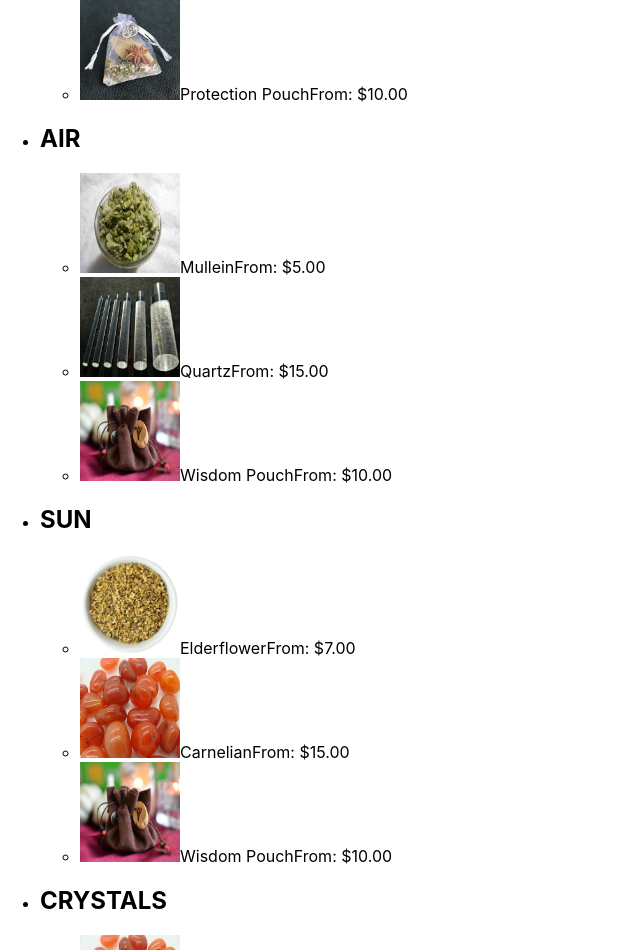
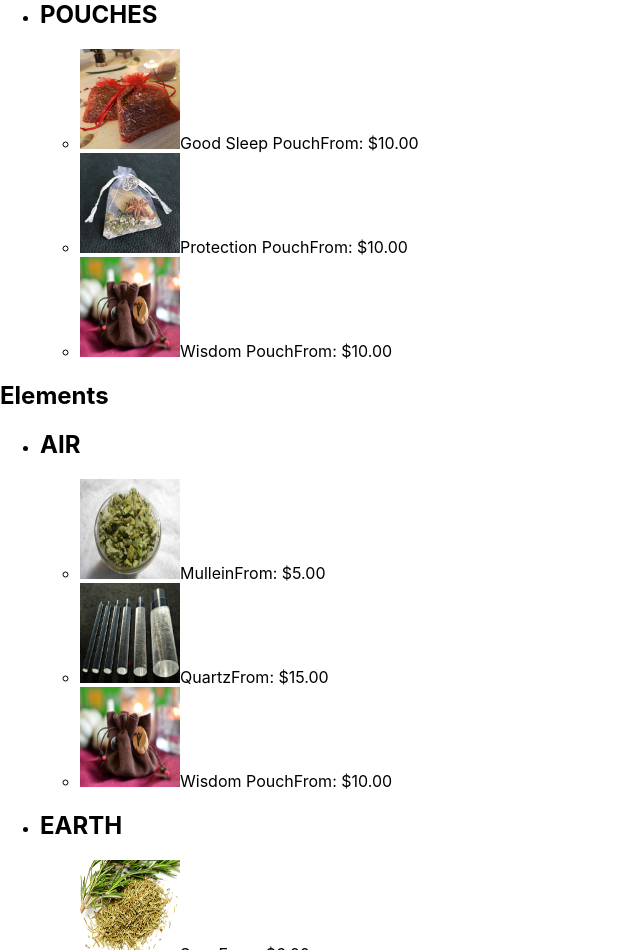
Before and after one commit to LeeGee64/mystic-bazaar-v2, a Next.js app: page /categories in a window 1280 px wide. Shown: the part 1222-2172 px from the top of the page, without its empty margins (0-640 px from the left). Built offline with nearby package versions, Linux system fonts and the light colour scheme; a web font is replaced by a local one.

Commit message:
sorting elements by alphabet

```diff
--- a/pages/categories/index.js
+++ b/pages/categories/index.js
@@ -19,14 +19,33 @@ const { data, error } = useSWR(apiUrl, fetcher);
     const productObject = JSON.parse(data);
     const prodArray = productObject.products;
     let catArray = getAllCategories(prodArray);
-
+    let majArray = ["herbs","crystals","pouches"];
+    let elArray = catArray.filter((p)=>{if(!majArray.includes(p)){return p}})
+                          .sort((a, b) => a.localeCompare(b));
 
   return (
       <Layout>
         <h1>Categories</h1>
 
+        <h2>Product Categories</h2>
         <ul>
-            {catArray.map((c)=>{return (
+            {majArray.map((c)=>{return (
+                <li key={c}>
+                    <Link href= {`/categories/${c}`}><h2>{c.toUpperCase()}</h2></Link>
+                    <ul>
+                        {prodArray.map((p)=> {if(p.category.includes(c)){return (
+                            <li key={p.id}>
+                                <Preview productItem={p}/>
+                            </li>
+                        )}})}
+                    </ul>
+                </li>
+            )})}
+        </ul>
+
+        <h2>Elements</h2>
+        <ul>
+            {elArray.map((c)=>{return (
                 <li key={c}>
                     <Link href= {`/categories/${c}`}><h2>{c.toUpperCase()}</h2></Link>
                     <ul>
--- a/pages/search.js
+++ b/pages/search.js
@@ -26,7 +26,8 @@ export default function Search(){
 
     let catArray = getAllCategories(prodArray);
     let majArray = ["herbs","crystals","pouches"];
-    let elArray = catArray.filter((p)=>{if(!majArray.includes(p)){return p}});
+    let elArray = catArray.filter((p)=>{if(!majArray.includes(p)){return p}})
+                          .sort((a, b) => a.localeCompare(b));
 
 
   function searchTextChange(e){
```
